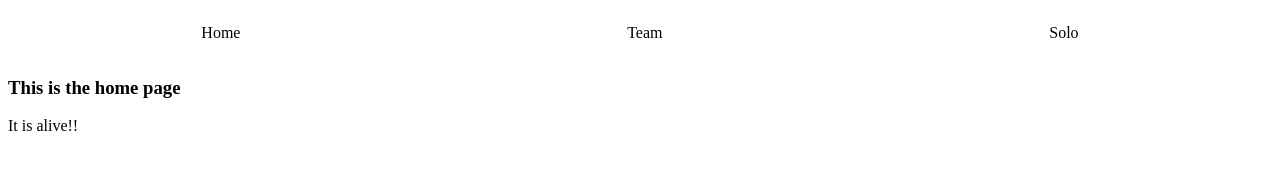
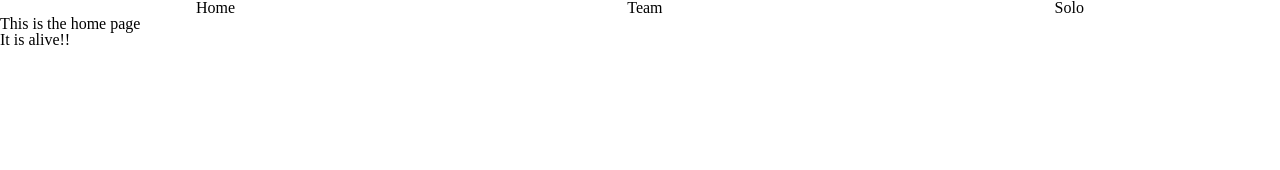
Before and after one commit to bjax13/noServerProj-statPage, a plain HTML site: page index.html in a window 1280 px wide. Drawn offline with nearby package versions, Linux system fonts and the light colour scheme; some packages are replaced by stand-ins of ours.

Commit message:
added reset ready to frame

```diff
--- /dev/null
+++ b/css/reset.css
@@ -0,0 +1,49 @@
+/* http://meyerweb.com/eric/tools/css/reset/
+   v2.0 | 20110126
+   License: none (public domain)
+*/
+
+html, body, div, span, applet, object, iframe,
+h1, h2, h3, h4, h5, h6, p, blockquote, pre,
+a, abbr, acronym, address, big, cite, code,
+del, dfn, em, img, ins, kbd, q, s, samp,
+small, strike, strong, sub, sup, tt, var,
+b, u, i, center,
+dl, dt, dd, ol, ul, li,
+fieldset, form, label, legend,
+table, caption, tbody, tfoot, thead, tr, th, td,
+article, aside, canvas, details, embed,
+figure, figcaption, footer, header, hgroup,
+menu, nav, output, ruby, section, summary,
+time, mark, audio, video {
+    margin: 0;
+    padding: 0;
+    border: 0;
+    font-size: 100%;
+    font: inherit;
+    vertical-align: baseline;
+    box-sizing: border-box;
+}
+/* HTML5 display-role reset for older browsers */
+article, aside, details, figcaption, figure,
+footer, header, hgroup, menu, nav, section {
+    display: block;
+}
+body {
+    line-height: 1;
+}
+ol, ul {
+    list-style: none;
+}
+blockquote, q {
+    quotes: none;
+}
+blockquote:before, blockquote:after,
+q:before, q:after {
+    content: '';
+    content: none;
+}
+table {
+    border-collapse: collapse;
+    border-spacing: 0;
+}
--- a/index.html
+++ b/index.html
@@ -3,6 +3,7 @@
   <head>
     <meta charset="utf-8">
     <title>Code Stats</title>
+    <link rel="stylesheet" href="/css/reset.css">
     <link rel="stylesheet" href="/css/main.css">
   </head>
   <body>
```
